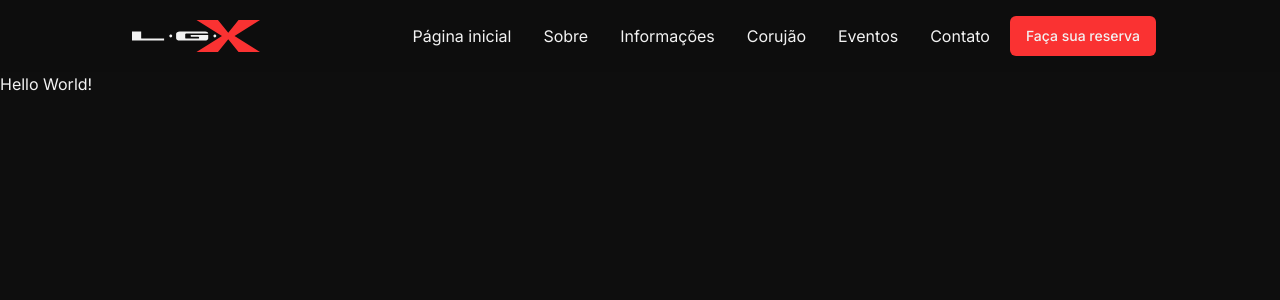
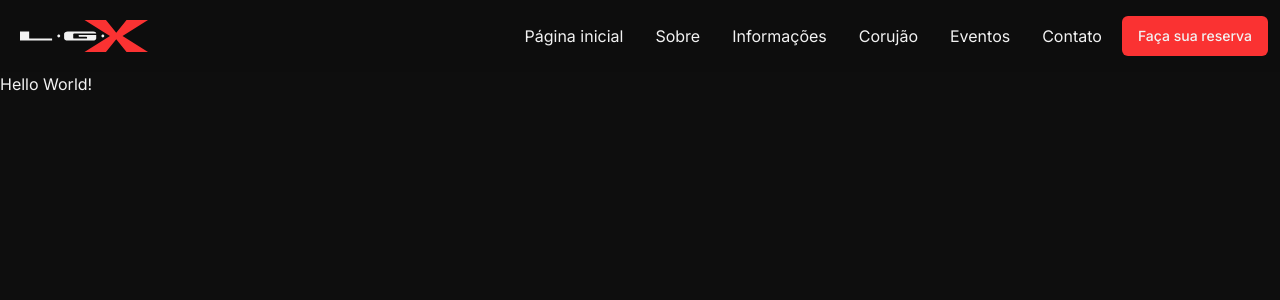
Before and after one commit to lgxarena/lgx-website, a Next.js app: page / in a window 1280 px wide. Shown: the top 300 px of the page. Built offline with nearby package versions, Linux system fonts and the light colour scheme.

Commit message:
refactor: refactoring header component

```diff
--- a/src/components/layout/desktop-menu.tsx
+++ b/src/components/layout/desktop-menu.tsx
@@ -14,10 +14,13 @@ import {
 } from '@/components/ui/dropdown-menu'
 import { DESKTOP_MENU } from '@/data/menu'
 import { useAnimatedHover } from '@/hooks/use-animated-hover'
+import { useScrollLock } from '@/hooks/use-scroll-lock'
 
 export function DesktopMenu() {
   const [isOpen, setIsOpen] = useState(false)
   const { rect, setHoveredIndex, setRef } = useAnimatedHover()
+
+  useScrollLock({ autoLock: isOpen })
 
   return (
     <div className="hidden gap-2 lg:flex">
@@ -29,7 +32,7 @@ export function DesktopMenu() {
           if (props.children) {
             return (
               <li key={props.title} ref={(el) => setRef(el, index)} className="z-10">
-                <DropdownMenu open={isOpen} onOpenChange={setIsOpen}>
+                <DropdownMenu modal={false} open={isOpen} onOpenChange={setIsOpen}>
                   <DropdownMenuTrigger
                     className="inline-flex h-10 items-center rounded-md px-3 transition-colors focus-visible:outline-none
                       focus-visible:ring-2 focus-visible:ring-neutral-50"
--- a/src/components/layout/header.tsx
+++ b/src/components/layout/header.tsx
@@ -4,8 +4,8 @@ import { MobileMenu } from '@/components/layout/mobile-menu'
 
 export function Header() {
   return (
-    <header className="sticky top-0 flex h-[72px] items-center bg-neutral/90 py-2 pl-5 pr-3 backdrop-blur-[2px]">
-      <div className="mx-auto flex w-full max-w-screen-lg items-center justify-between">
+    <header className="sticky top-0 z-50 flex h-[72px] items-center bg-neutral/90 py-2 pl-5 pr-3 backdrop-blur-sm">
+      <div className="mx-auto flex w-full max-w-screen-xl items-center justify-between">
         <Brand />
 
         <nav aria-label="Menu principal" role="navigation">
--- a/src/components/layout/mobile-menu.tsx
+++ b/src/components/layout/mobile-menu.tsx
@@ -11,6 +11,7 @@ import { SOCIAL_MEDIA } from '@/data/social-media'
 import { useBackButton } from '@/hooks/use-back-button'
 import { useKeyPress } from '@/hooks/use-key-press'
 import { useScrollLock } from '@/hooks/use-scroll-lock'
+import { generateWhatsAppLink } from '@/utils/generate-whatsapp-link'
 
 export function MobileMenu() {
   const [isMenuOpen, setIsMenuOpen] = useState(false)
@@ -21,6 +22,10 @@ export function MobileMenu() {
   useScrollLock({ autoLock: isMenuOpen })
   useBackButton(closeMenu)
   useKeyPress(['Escape'], closeMenu)
+
+  const bookText = generateWhatsAppLink(
+    'Olá, gostaria de fazer uma reserva para [inserir data e horário].'
+  )
 
   return (
     <>
@@ -108,7 +113,11 @@ export function MobileMenu() {
                   </li>
                 ))}
               </motion.ul>
-              <Button className="w-full">Faça sua reserva</Button>
+              <Button className="w-full" asChild>
+                <a href={bookText} rel="noreferrer" target="_blank">
+                  Faça sua reserva
+                </a>
+              </Button>
             </footer>
           </motion.div>
         )}
--- /dev/null
+++ b/src/utils/generate-whatsapp-link.ts
@@ -0,0 +1,5 @@
+export function generateWhatsAppLink(text: string) {
+  const encodedText = encodeURIComponent(text)
+
+  return `https://wa.me/551156234874?text=${encodedText}`
+}
```
